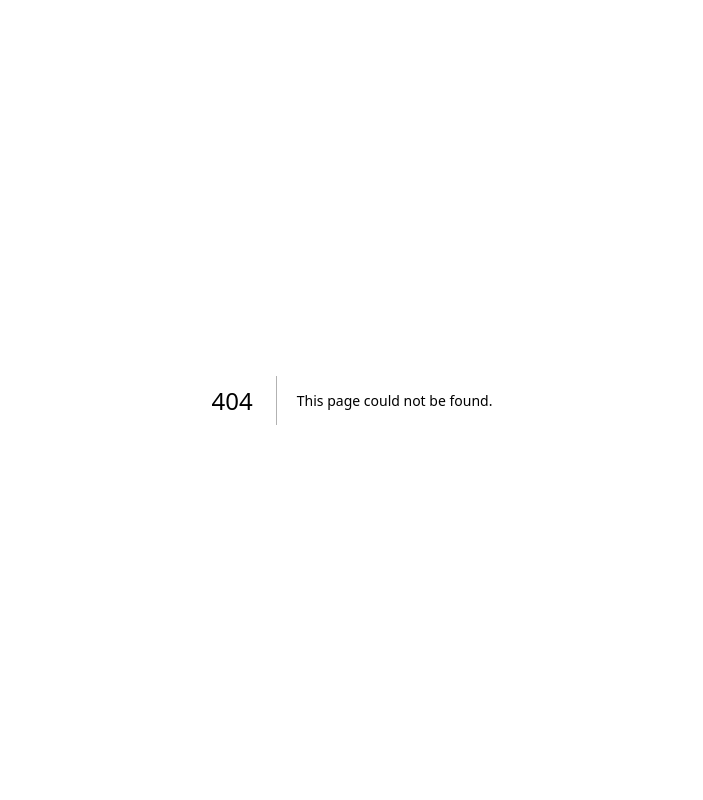
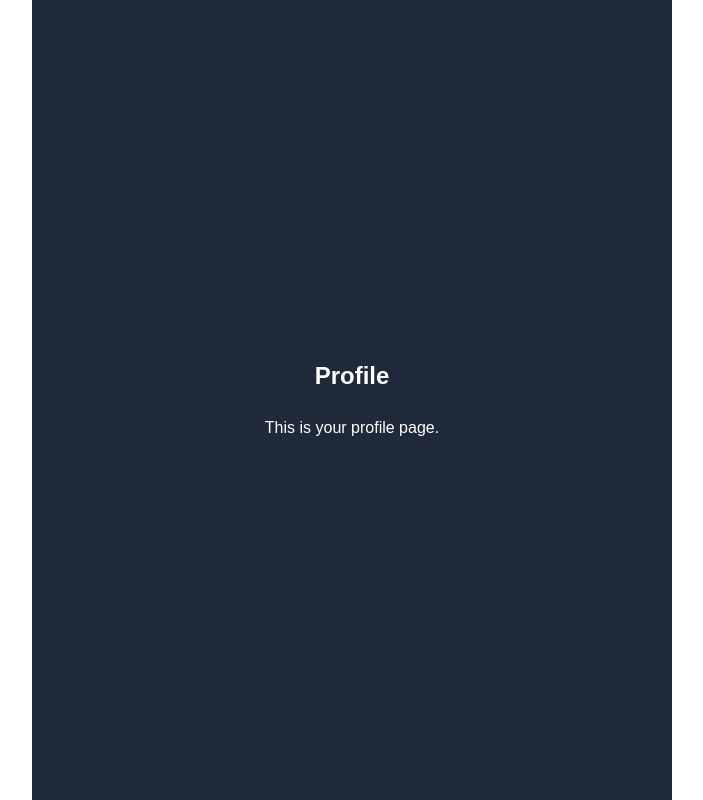
Before and after one commit to Sohaibkundi2/Next-Auth-App, a Next.js app: page /profile in a window 1280 px wide. Before the commit this address had no page. Shown: the whole page, without its empty margins (288-991 px from the left). Built offline with nearby package versions, Linux system fonts and the light colour scheme.

Commit message:
add user profile page with dynamic routing

```diff
--- /dev/null
+++ b/src/app/profile/[id]/page.tsx
@@ -0,0 +1,10 @@
+const userProfile = ({params}:any) => {
+    return (
+        <div className="h-screen w-full md:w-1/2 bg-gray-800 flex flex-col items-center justify-center mx-auto px-4">
+            <h2 className="text-2xl font-bold text-center mb-6 text-white">Profile</h2>
+            <p className="text-white">You are viewing the profile of <span className="text-blue-400 border-2 p-2 rounded ml-2 ">{params.id}</span></p>
+        </div>
+    )
+}
+
+export default userProfile
--- /dev/null
+++ b/src/app/profile/page.tsx
@@ -0,0 +1,10 @@
+const ProfilePage = () => {
+    return (
+        <div className="h-screen w-full md:w-1/2 bg-gray-800 flex flex-col items-center justify-center mx-auto px-4">
+            <h2 className="text-2xl font-bold text-center mb-6 text-white">Profile</h2>
+            <p className="text-white">This is your profile page. </p>
+        </div>
+    )
+}
+
+export default ProfilePage
```
